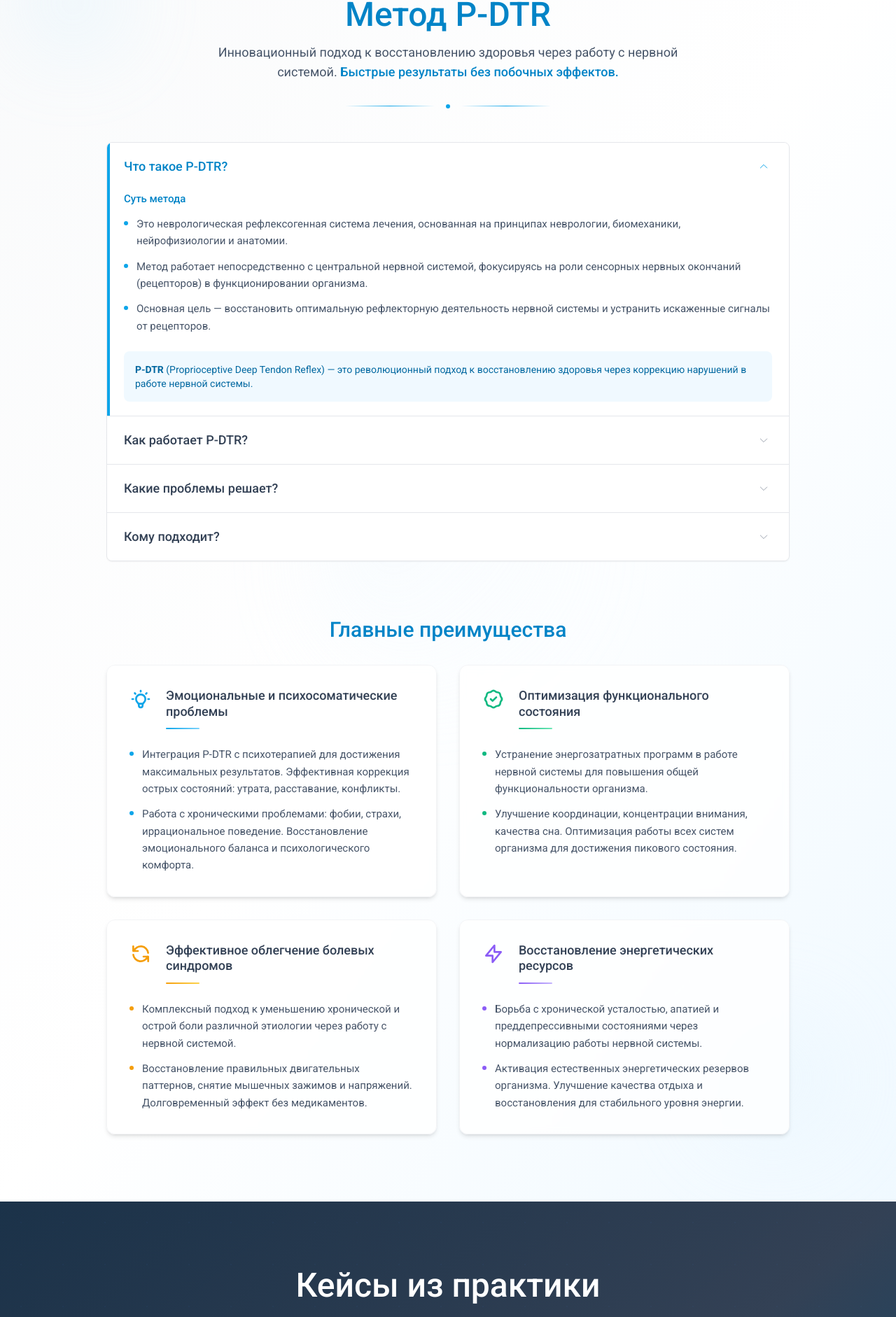
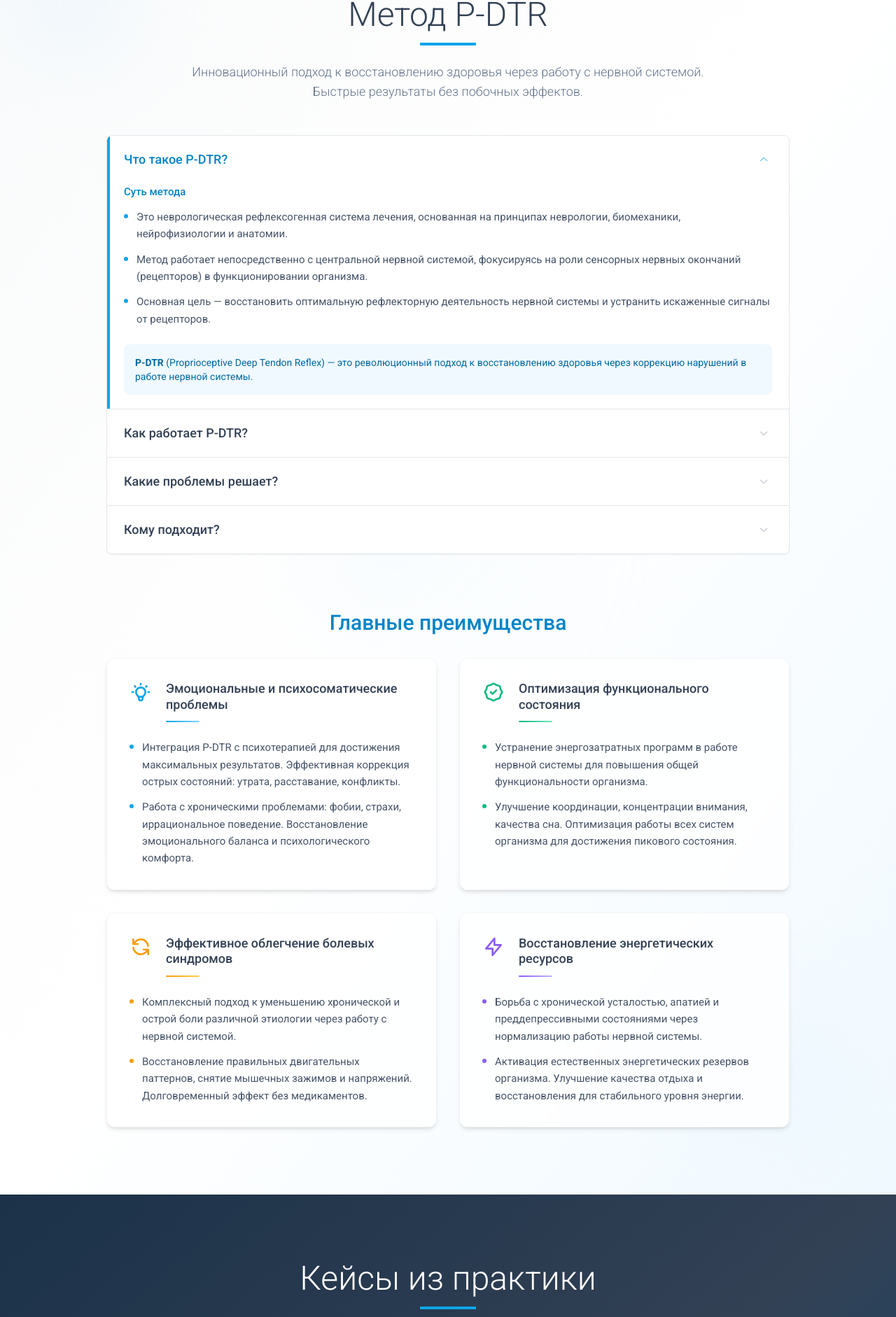
Before and after one commit to maratze/maria-pdtr, a React (Vite) app: page / in a window 1280 px wide. Shown: the part 1001-2883 px from the top of the page at 70% size. Built offline with nearby package versions, Linux system fonts and the light colour scheme.

Commit message:
feat: integrate SectionHeader and SectionDescription components into Cases and PDTRMethod sections for improved structure and readability

```diff
--- a/src/components/Cases.jsx
+++ b/src/components/Cases.jsx
@@ -1,4 +1,6 @@
 import React, { useState, useEffect } from 'react'
+import SectionHeader from './SectionHeader'
+import SectionDescription from './SectionDescription'
 
 const Cases = () => {
 	const [currentSlide, setCurrentSlide] = useState(0) // Логический индекс для точек навигации
@@ -160,14 +162,8 @@ const Cases = () => {
 
 			<div className="relative max-w-7xl mx-auto px-4 sm:px-6 lg:px-8 z-10">
 				<div className="text-center mb-12 sm:mb-16">
-					<div className="flex items-center justify-center gap-3 mb-3 sm:mb-4">
-						<h2 className="text-3xl sm:text-3xl md:text-4xl lg:text-5xl font-medium text-white">
-							Кейсы из практики
-						</h2>
-					</div>
-					<p className="text-md md:text-lg text-slate-200 max-w-3xl mx-auto px-4">
-						Реальные истории пациентов, которые восстановили здоровье с помощью P-DTR метода
-					</p>
+					<SectionHeader title="Кейсы из практики" isDarkMode={true} />
+					<SectionDescription text="Реальные истории пациентов, которые восстановили здоровье с помощью P-DTR метода" isDarkMode={true} />
 				</div>
 
 				{/* Carousel Container */}
--- a/src/components/PDTRMethod.jsx
+++ b/src/components/PDTRMethod.jsx
@@ -1,5 +1,7 @@
 import React from 'react';
 import Accordion from './Accordion';
+import SectionHeader from './SectionHeader';
+import SectionDescription from './SectionDescription';
 
 const PDTRMethod = () => {
 	const accordionItems = [
@@ -184,23 +186,8 @@ const PDTRMethod = () => {
 
 			<div className="max-w-5xl mx-auto px-4 sm:px-6 relative z-10">
 				<div className="text-center mb-8 md:mb-12">
-					{/* Главный заголовок */}
-					<h2 className="text-3xl sm:text-3xl md:text-4xl lg:text-5xl font-medium text-ocean-600 mb-3 sm:mb-4 leading-tight">
-						Метод P-DTR
-					</h2>
-
-					{/* Описание */}
-					<p className="text-md md:text-lg text-slate-600 max-w-3xl mx-auto leading-relaxed mb-8 px-4">
-						Инновационный подход к восстановлению здоровья через работу с нервной системой.
-						<span className="text-ocean-600 font-medium"> Быстрые результаты без побочных эффектов.</span>
-					</p>
-
-					{/* Декоративная линия */}
-					<div className="flex items-center justify-center mt-6 mb-2">
-						<div className="h-px bg-gradient-to-r from-transparent via-ocean-500 to-transparent w-32"></div>
-						<div className="mx-4 w-1.5 h-1.5 bg-ocean-500 rounded-full"></div>
-						<div className="h-px bg-gradient-to-r from-transparent via-ocean-500 to-transparent w-32"></div>
-					</div>
+					<SectionHeader title="Метод P-DTR" />
+					<SectionDescription text="Инновационный подход к восстановлению здоровья через работу с нервной системой. Быстрые результаты без побочных эффектов." />
 				</div>
 
 				<Accordion items={accordionItems} allowMultiple={false} />
--- a/src/components/SectionDescription.jsx
+++ b/src/components/SectionDescription.jsx
@@ -2,7 +2,7 @@ import React from 'react';
 
 const SectionDescription = ({ text, isDarkMode = false }) => {
 	return (
-		<p className={`text-md md:text-lg max-w-3xl mx-auto px-2 sm:px-4 ${isDarkMode ? 'text-slate-200' : 'text-slate-500'}`}>
+		<p className={`text-md md:text-lg font-light max-w-3xl mx-auto px-2 sm:px-4 ${isDarkMode ? 'text-slate-200' : 'text-slate-500'}`}>
 			{text}
 		</p>
 	);
--- a/src/components/SectionHeader.jsx
+++ b/src/components/SectionHeader.jsx
@@ -3,7 +3,7 @@ import React from 'react';
 const SectionHeader = ({ title, isDarkMode = false }) => {
 	return (
 		<div className="text-center mb-6">
-			<h2 className={`text-3xl sm:text-4xl md:text-5xl font-light mb-4 ${isDarkMode ? 'text-white' : 'text-slate-800'}`}>
+			<h2 className={`text-3xl sm:text-4xl md:text-5xl font-light mb-4 ${isDarkMode ? 'text-white' : 'text-slate-700'}`}>
 				{title}
 			</h2>
 			<div className={`w-20 h-1 mx-auto ${isDarkMode ? 'bg-ocean-500' : 'bg-ocean-500'}`}></div>
--- a/src/components/Testimonials.jsx
+++ b/src/components/Testimonials.jsx
@@ -318,7 +318,7 @@ const Testimonials = () => {
 
 									{/* Card footer */}
 									<div className="p-3 sm:p-4 flex-1 flex items-start">
-										<p className="text-sm font-medium text-slate-800 leading-relaxed">{testimonial.problem}</p>
+										<p className="text-sm font-medium text-slate-900 leading-relaxed">{testimonial.problem}</p>
 									</div>
 								</div>
 							</div>
```
